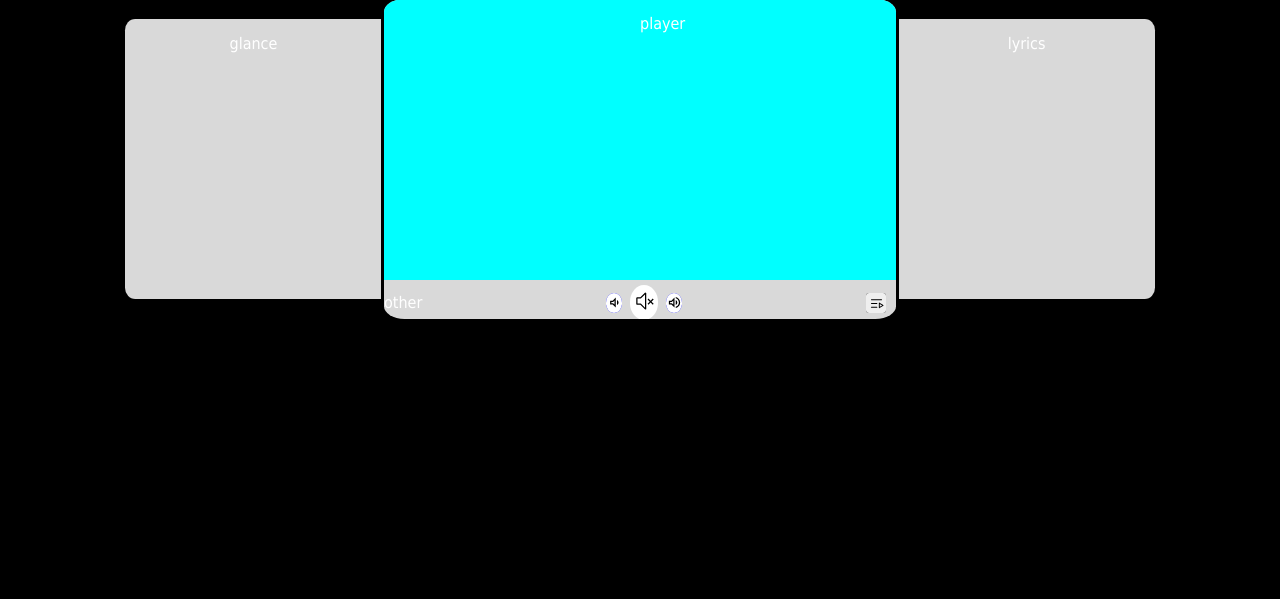
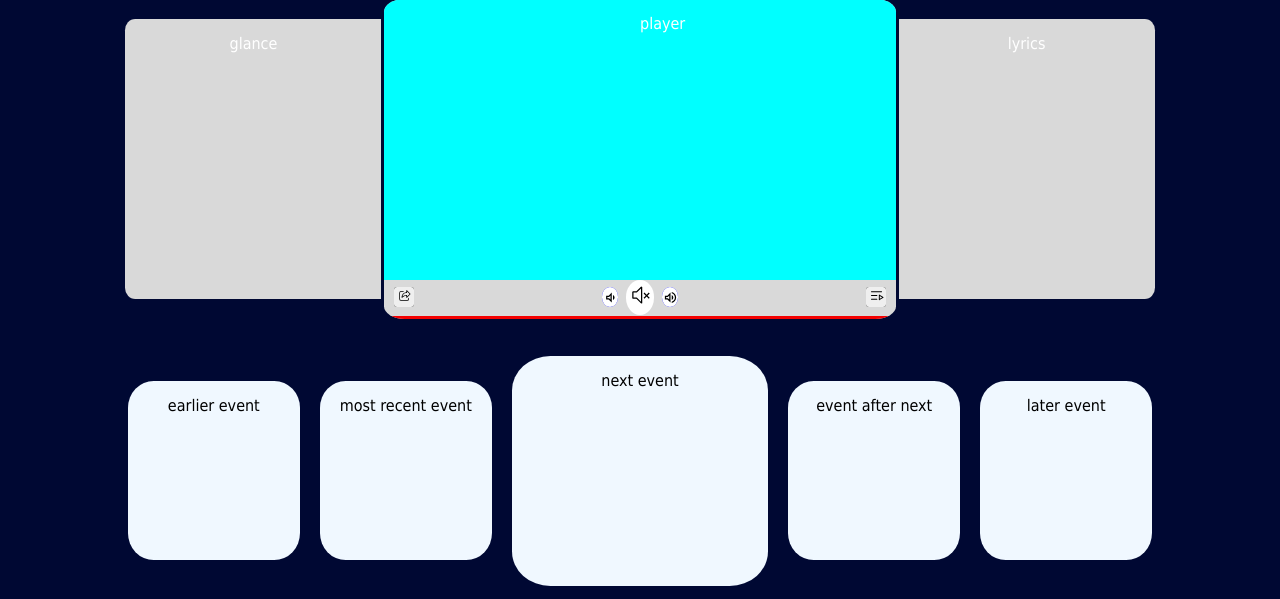
Before and after one commit to nyamekyeak/CosmicHarmony, a web app: file index.html in a window 1280 px wide. Shown: the part 204-803 px from the top of the page. Before the commit the page ends 523 px from the top, so only its background shows below. Run offline with its HTML, style and script files only (its server is not run), Linux system fonts and the light colour scheme.

Commit message:
more work on main page

```diff
--- a/css/mainWidget.css
+++ b/css/mainWidget.css
@@ -59,6 +59,8 @@
             justify-content: space-between;
             align-items: center;
             margin-top: -2.5px;
+            width: 100%;
+            height: 100%;
         }
 
             /* Control to expand the playlist */
@@ -77,7 +79,7 @@
 
                 button[id = "playlistToggleButton"]
                 {
-                    top: -12px;
+                    top: -70%;
                     position: relative;
                     width: 30px;
                     height: 30px;
@@ -224,3 +226,37 @@
     width: 15px;
     margin-left: -5px;
 }
+
+
+img[id = "share"]
+{
+    width: 15px;
+    margin-left: -5px;
+    position: relative;
+}
+
+button[id = "shareSession"]
+{
+    top: -70%;
+    position: relative;
+    width: 30px;
+    height: 30px;
+    left: -2px;
+    overflow: hidden;
+    justify-content: center;
+    align-items: center;
+    overflow: hidden;
+}
+
+#alternateButton
+{
+    background-color: black;
+    width: 20px;
+    height: 20px;
+    margin-left: 2%;
+    overflow: hidden;
+    justify-content: center;
+    align-items: center;
+    overflow: hidden;
+    border-radius: 15%;
+}
--- a/css/navbar.css
+++ b/css/navbar.css
@@ -43,13 +43,14 @@
     text-transform: uppercase;
     justify-content: center;
     align-items: center;
-    border-radius: 25%;
+    border-radius: 25% 0 25% 0;
 }
 
 nav ul li:hover
 {
     background-color: blue;
 }
+
 nav a
 {
     text-decoration: none;
@@ -60,6 +61,11 @@
 
 #navLogo
 {
-    margin-top: -2%;
-    width: 30%;
+    margin-top: 0%;
+    width: 25%;
 }
+
+#navLogo img
+{
+    width: 85%;
+}
--- a/css/style.css
+++ b/css/style.css
@@ -1,6 +1,6 @@
 *
 {
-     color:  white;
+     color:  rgb(255, 255, 255);
      text-align: center;
      margin: 0;
      font-family: Tahoma, sans-serif;
@@ -8,7 +8,7 @@
 
 body
 {
-    background-color:  black;
+    background-color:  rgb(0, 8, 51);
 }
 
 main
--- /dev/null
+++ b/css/timeline.css
@@ -0,0 +1,35 @@
+.timeline
+{
+    width: 80%;
+    /* background-color: red; */
+    height: 32%;
+    margin-top: 30%;
+    margin-left: 10%;
+    position: absolute;
+    display: flex;
+    align-items: center;
+    justify-content: center;
+    gap: 2%;
+    overflow-x: scroll;
+    color: black;
+}
+
+.event
+{
+    background-color: aliceblue;
+    width: 16.75%;
+    height: 70%;
+    border-radius: 15%;
+    color: black;
+    overflow: hidden;
+}
+
+.nextEvent
+{
+    width: 25%;
+    height: 90%;
+    background-color: aliceblue;
+    border-radius: 15%;
+    color: black;
+    overflow: hidden;
+}
--- a/index.html
+++ b/index.html
@@ -5,6 +5,7 @@
         <link rel="stylesheet" href="css/style.css">
         <link rel = "stylesheet" href="css/navbar.css">
         <link rel = "stylesheet" href="css/mainWidget.css">
+        <link rel="stylesheet" href="css/timeline.css">
      </head>
      <body>
         <header>
@@ -22,7 +23,7 @@
                 </ul>
                 <span id="navLogo">
                     <a href="index.html">
-                        <img src="assets/graphics/logo.png" alt="">
+                        <img src="assets/graphics/svg/grayLogo.svg" alt="">
                     </a>
                 </span>
                 <ul id="rightNav">
@@ -58,8 +59,10 @@
                     </div>
                     <div id="bottomPane">
                         <div id="controlPanel">
-                            <div>
-                                <span>other</span>
+                            <div id = "alternateButton">
+                                <button id="shareSession">
+                                    <img src="assets/icons/share.svg" alt="share icon" id = "share">
+                                </button>
                             </div>
                             <div id="playback">
                                 <span class="volumeControl">
@@ -101,6 +104,24 @@
                 </section>
             </div>
             <!-- Timeline -->
+            <div class="timeline">
+
+                <div class="event">
+                    earlier event
+                </div>
+                <div class="event">
+                    most recent event
+                </div>
+                <div class="nextEvent">
+                    next event
+                </div>
+                <div class="event">
+                    event after next
+                </div>
+                <div class="event">
+                    later event
+                </div>
+            </div>
         </main>
         <footer>
 
```
Also changed, not shown: assets/graphics/svg/blackLogo.svg (added), assets/graphics/svg/grayLogo.svg (added), assets/graphics/svg/logo.svg (added), assets/icons/share-active.svg (added), assets/icons/share.svg (added), 1 other file.
